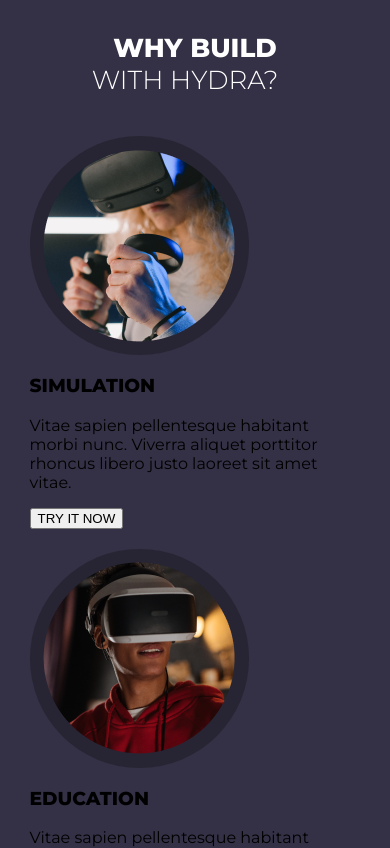
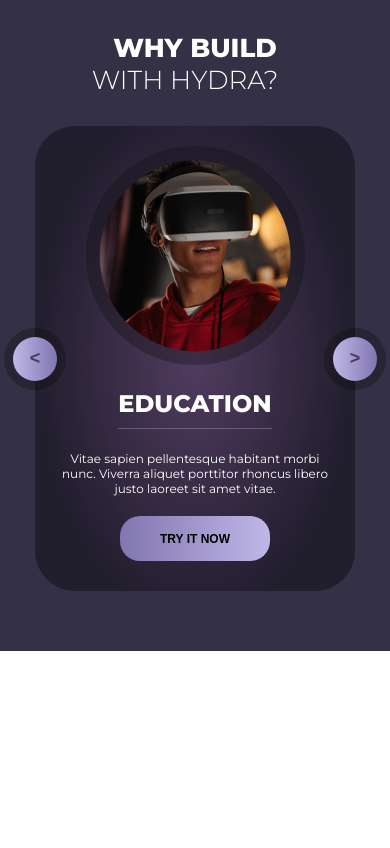
Before and after one commit to daniyalk-dev/hydra-landing-page, a React (Create React App) app: page / in a window 390 px wide. Shown: the part 1540-2388 px from the top of the page. After the commit the page ends 2191 px from the top, so only its background shows below. Built offline with nearby package versions, Linux system fonts and the light colour scheme.

Commit message:
service slider animated

```diff
--- a/src/components/service-card-slider/service-card-slider.jsx
+++ b/src/components/service-card-slider/service-card-slider.jsx
@@ -1,3 +1,4 @@
+import { useState, useEffect } from "react";
 import ServiceCard from "../service-card/service-card";
 import styles from "./service-card-slider.module.css";
 import simulationImage from "../../assets/images/simulation-service.png";
@@ -36,16 +37,71 @@ const ServiceCardSlider = () => {
         libero justo laoreet sit amet vitae.`,
     },
   ];
+
+  const [activeIndex, setActiveIndex] = useState(0);
+  const [screenWidth, setScreenWidth] = useState(window.innerWidth);
+  const [sliding, setSliding] = useState(null);
+
+  const resize = () => {
+    setScreenWidth(window.innerWidth);
+  };
+
+  useEffect(() => {
+    window.addEventListener("resize", resize);
+    const intervalId = setInterval(handleNext, 5000);
+    return () => {
+      window.removeEventListener("resize", resize);
+      clearInterval(intervalId);
+    };
+  }, [activeIndex]);
+
+  const handleNext = () => {
+    setActiveIndex((index) => (index + 1) % slides.length);
+    setSliding("forward");
+  };
+
+  const handlePrev = () => {
+    const newIndex = activeIndex === 0 ? slides.length - 1 : activeIndex - 1;
+    setActiveIndex(newIndex);
+    setSliding("backward");
+  };
   return (
     <div className={styles["service-card-slider"]}>
-      {slides.map((slide, index) => (
+      {screenWidth <= 991 ? (
+        <>
+          <div className={styles["btn-wrapper"]}>
+            <button className={styles["prev-btn"]} onClick={handlePrev}>
+              {"<"}
+            </button>
+          </div>
+          <div className={styles["btn-wrapper"]}>
+            <button className={styles["next-btn"]} onClick={handleNext}>
+              {">"}
+            </button>
+          </div>
+          <div
+            className={`${styles.slide} ${
+              sliding === "forward" ? styles["sliding-forward"] : ""
+            } ${sliding === "backward" ? styles["sliding-backward"] : ""}`}
+            onAnimationEnd={() => setSliding(null)}
+          >
+            <ServiceCard
+              image={slides[activeIndex].image}
+              title={slides[activeIndex].title}
+              desc={slides[activeIndex].desc}
+            />
+          </div>
+        </>
+      ) : (
+        slides.map((slide, index) => (
           <ServiceCard
             key={index}
             image={slide.image}
             title={slide.title}
             desc={slide.desc}
           />
-      ))}
+        ))
+      )}
     </div>
   );
 };
--- a/src/components/service-card-slider/service-card-slider.module.css
+++ b/src/components/service-card-slider/service-card-slider.module.css
@@ -0,0 +1,86 @@
+.service-card-slider {
+    display: flex;
+    justify-content: space-evenly;
+}
+
+@media screen and (max-width: 991px) {
+    .service-card-slider {
+        display: block;
+        position: relative;
+        max-width: 320px;
+        margin: 0 auto;
+    }
+
+    .btn-wrapper {
+        position: absolute;
+        z-index: 1;
+        top: 50%;
+        width: 62px;
+        height: 62px;
+        border-radius: 50%;
+        background-color: #0e0e0e52;
+        display: flex;
+        justify-content: center;
+        align-items: center;
+    }
+
+    .btn-wrapper:nth-child(1) {
+        left: 0;
+        transform: translate(-50%, -50%);
+    }
+
+    .btn-wrapper:nth-child(2) {
+        right: 0;
+        transform: translate(50%, -50%);
+    }
+
+    .btn-wrapper button {
+        width: 44px;
+        height: 44px;
+        border-radius: 50%;
+        border: none;
+        font-weight: bold;
+        font-size: large;
+        color: #433D60;
+        background-image: linear-gradient(to right, #C0B7E8, #8176AF);
+
+    }
+
+    .slide.sliding-forward {
+        animation: slide-fwd 0.7s;
+    }
+
+    .slide.sliding-backward {
+        animation: slide-bwd 0.7s;
+    }
+
+    @keyframes slide-fwd {
+        from {
+            opacity: 0;
+            transform: translateX(200px);
+        }
+
+        to {
+            opacity: initial;
+            transform: initial;
+        }
+    }
+
+    @keyframes slide-bwd {
+        from {
+            opacity: 0;
+            transform: translateX(-200px);
+        }
+
+        to {
+            opacity: initial;
+            transform: initial;
+        }
+    }
+}
+
+@media screen and (max-width: 370px) {
+    .service-card-slider {
+        max-width: 90%;
+    }
+}
--- a/src/components/service-card/service-card.jsx
+++ b/src/components/service-card/service-card.jsx
@@ -8,7 +8,7 @@ const ServiceCard = ({ image, title, desc }) => {
       </div>
       <h3>{title}</h3>
       <p>{desc}</p>
-      <button>TRY IT NOW</button>
+      <button className="btn btn-primary">TRY IT NOW</button>
     </div>
   );
 };
--- a/src/components/service-card/service-card.module.css
+++ b/src/components/service-card/service-card.module.css
@@ -1,5 +1,30 @@
 .service-card {
-    padding: 10px;
+    box-sizing: border-box;
+    padding: 20px;
+    background: url(../../assets/images/service-card-background.png) center/cover no-repeat;
+    max-width: 24%;
+    display: flex;
+    flex-direction: column;
+    align-items: center;
+    color: #ffffff;
+    border-radius: 40px;
+}
+
+.service-card h3 {
+    border-bottom: 1px solid #c0b7e854;
+    padding-bottom: 10px;
+    margin-bottom: 10px;
+    font-size: 24px;
+}
+
+.service-card p {
+    font-size: 12px;
+    text-align: center;
+    margin-bottom: 20px;
+}
+
+.service-card button {
+    margin-bottom: 10px;
 }
 
 .image-wrapper {
@@ -11,3 +36,31 @@
     align-items: center;
     justify-content: center;
 }
+
+@media screen and (max-width: 1200px) {
+    .image-wrapper {
+        width: 180px;
+        height: 180px;
+    }
+
+    .image-wrapper img {
+        max-width: 80%;
+        height: auto;
+        object-fit: contain;
+    }
+}
+
+@media screen and (max-width: 991px) {
+    .service-card {
+        max-width: 100%;
+    }
+
+    .image-wrapper {
+        width: 219px;
+        height: 219px;
+    }
+
+    .image-wrapper img {
+        max-width: none;
+    }
+}
```
Also changed, not shown: src/assets/images/service-card-background.png (added). Lines whose indentation alone changed are shown as unchanged.
